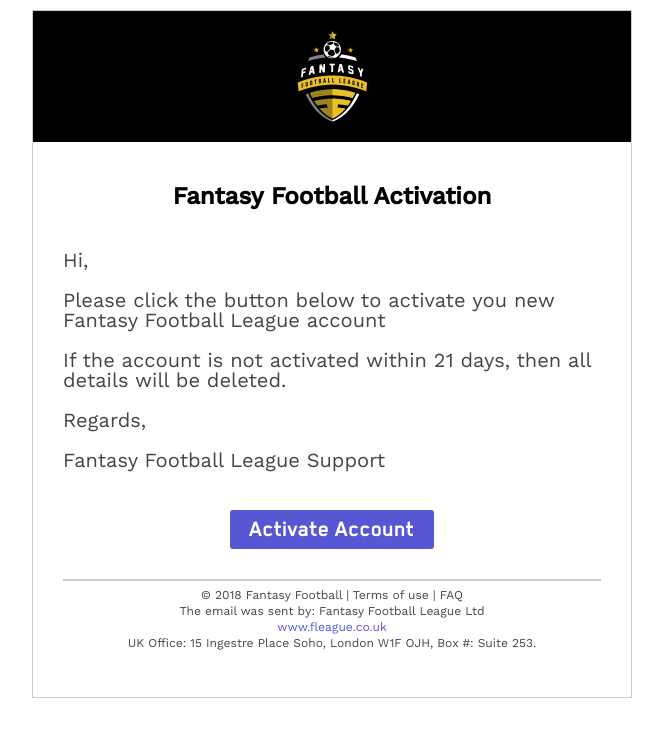
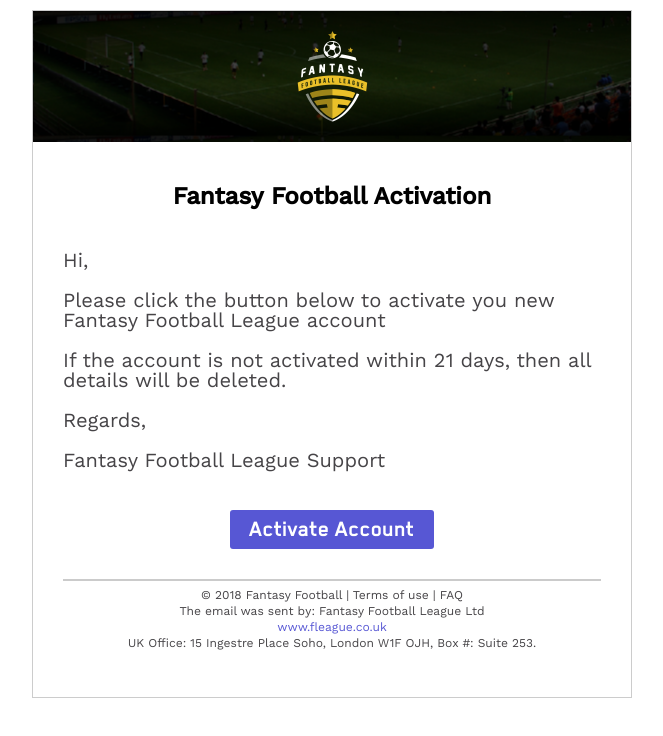
Before and after one commit to dariosoto10/fantasy-email, a plain HTML site: page index.html in a window 1280 px wide. Shown: the whole page, without its empty margins (308-971 px from the left). Drawn offline with Linux system fonts and the light colour scheme.

Commit message:
Fix Header

```diff
--- a/index.html
+++ b/index.html
@@ -42,7 +42,7 @@
               <td
                 align="center"
                 bgcolor="black"
-                style="padding: 20px 20px; color: black; font-size: 28px; font-weight: bold; font-family: Arial, sans-serif;"
+                style="padding: 20px 20px; color: black; font-size: 28px; font-weight: bold; font-family: Arial, sans-serif; background-image: url('./images/header_email.png')"
               >
                 <img
                   src="./images/logo.png"
```
Also changed, not shown: images/header_email.png (added), 1 other file.
